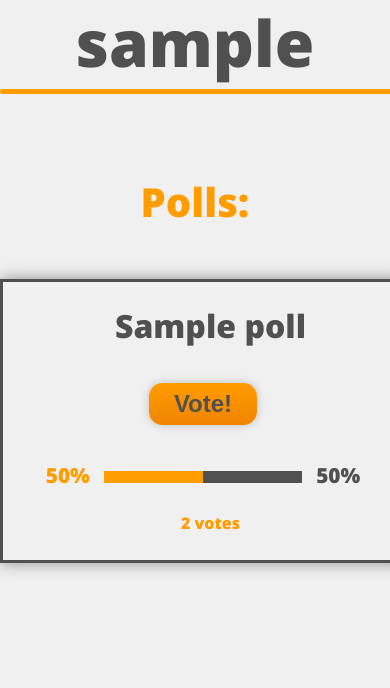
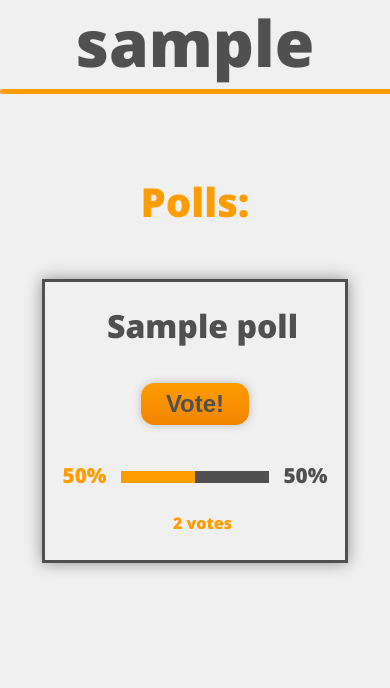
Before and after one commit to RobbertSinclair/Pollarize, a Django app: page /user/1/ in a window 390 px wide; the page is wider, and only the part inside the window is pictured. Shown: the part 472-1160 px from the top of that part. Run offline with Django 3.2, Linux system fonts and the light colour scheme; tables that the repository leaves empty hold one stand-in row (values such as "Sample post"); grey boxes marked "Sample" are stand-in pictures; data that the repository does not hold is empty; some libraries are stand-ins or nearby versions.

Commit message:
fix to last commit

```diff
--- a/pollarize/static/css/base.css
+++ b/pollarize/static/css/base.css
@@ -519,6 +519,7 @@ ul li::before {
 }
 
 /* Custom scrollbar styling */
+
 ::-webkit-scrollbar {
   width: 10px; /*Set length to 8px*/
 }
@@ -619,6 +620,6 @@ ul li::before {
 @media only screen and (max-width: 400px) {
      /* Reduce Poll box size */
      .poll_box, .centre_poll_box {
-          max-width: 300px;
+          min-width: 300px;
      }
 }
```
